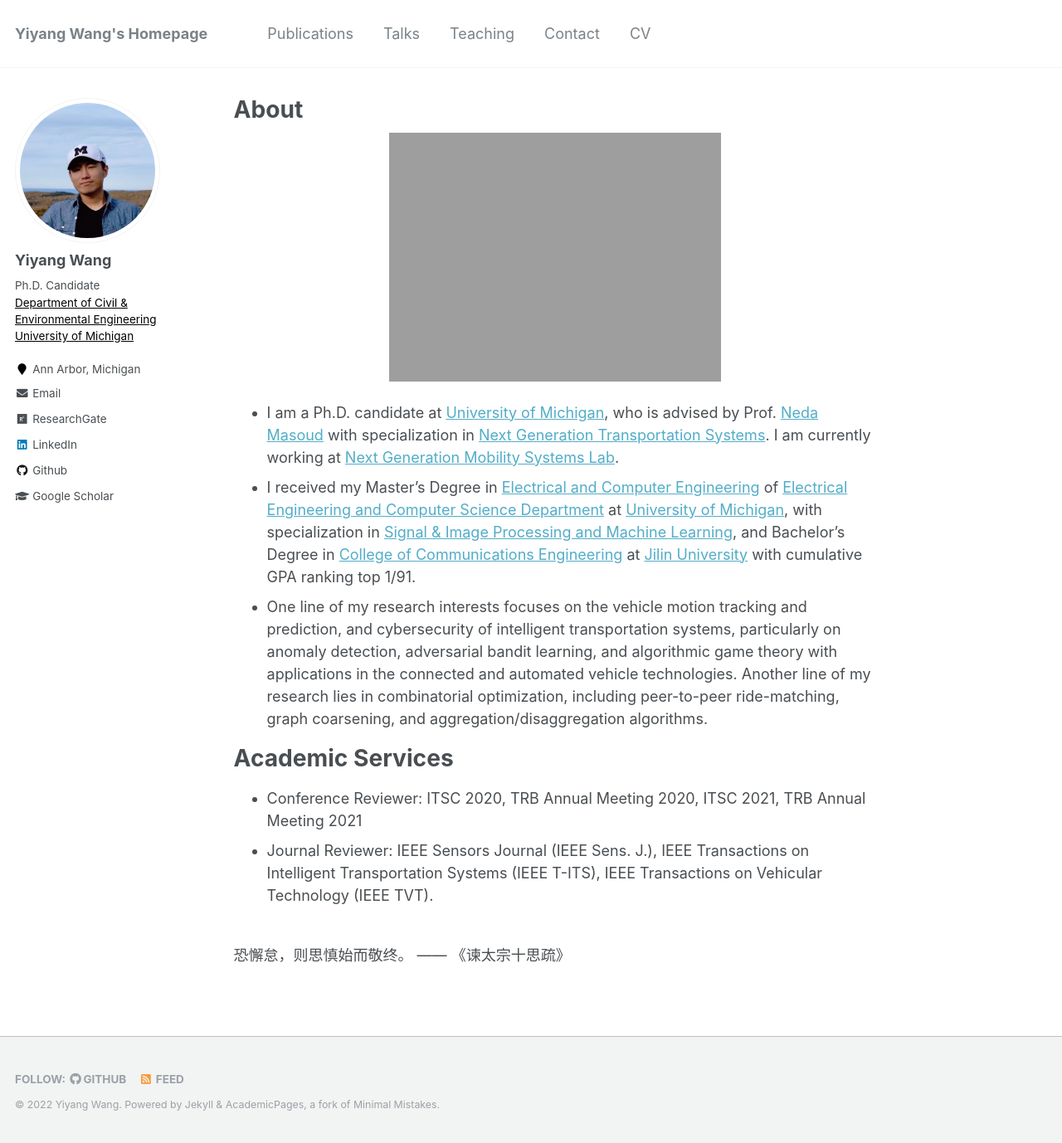
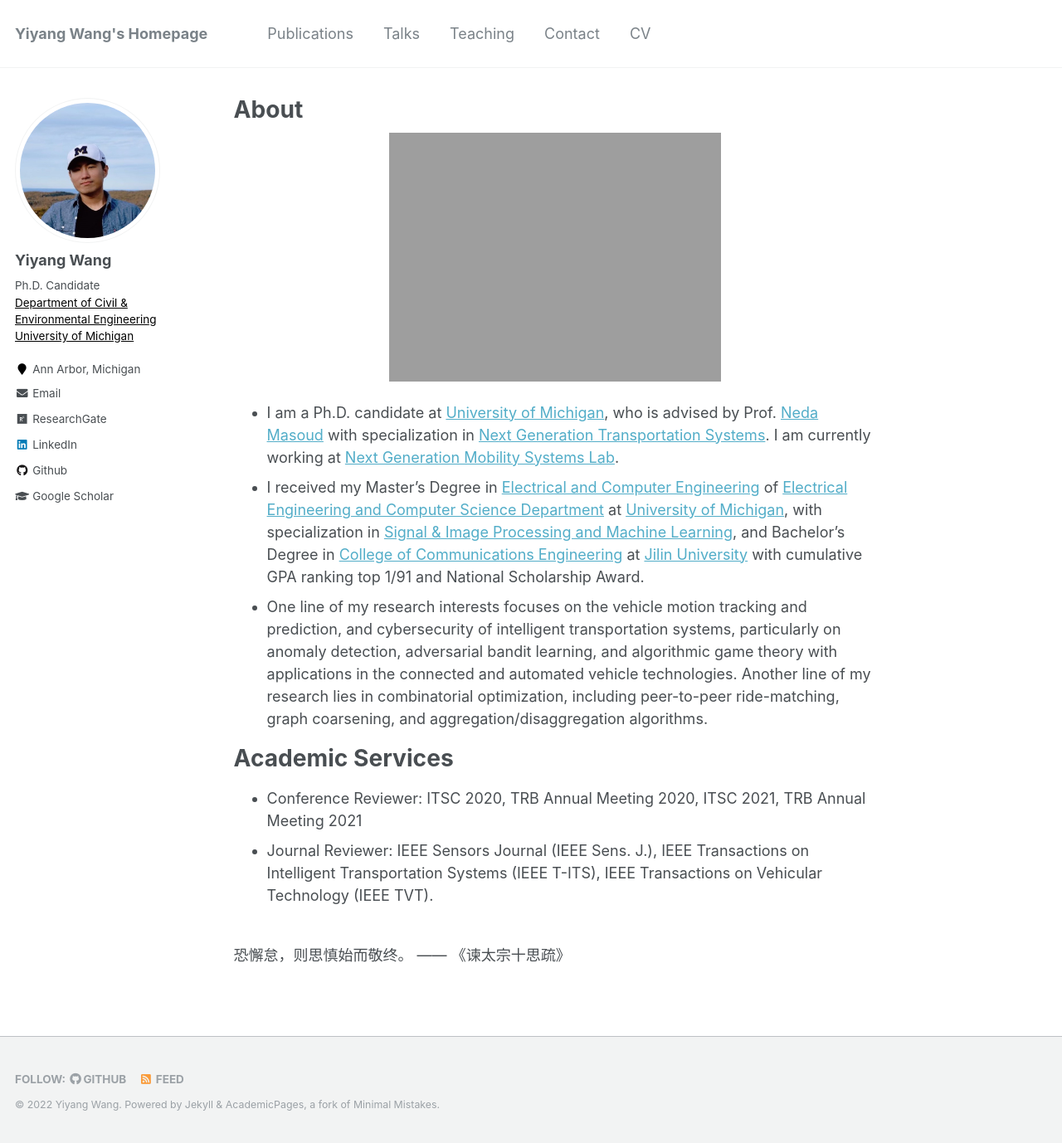
Before and after one commit to yiyangwan/yiyangwan.github.io, a Jekyll site: the page built from _pages/about.md, in a window 1280 px wide and 1378 px high. Shown: the whole window at 83% size. Built offline with Jekyll 4.4.1, drawn with Linux system fonts in a browser that asks for light colours.

Commit message:
Update about.md

```diff
--- a/_pages/about.md
+++ b/_pages/about.md
@@ -16,7 +16,7 @@ redirect_from:
 * I am a Ph.D. candidate
 <!-- in the [Department of Civil and Environmental Engineering](https://cee.engin.umich.edu/)  -->
 at [University of Michigan](https://umich.edu/), who is advised by Prof. [Neda Masoud](https://cee.engin.umich.edu/people/masoud-neda/) with specialization in [Next Generation Transportation Systems](https://cee.engin.umich.edu/research/infrastructure/transportation/). I am currently working at [Next Generation Mobility Systems Lab](http://www-personal.umich.edu/~nmasoud/index.html).
-* I received my Master's Degree in [Electrical and Computer Engineering](https://ece.engin.umich.edu/) of [Electrical Engineering and Computer Science Department](https://eecs.engin.umich.edu/) at [University of Michigan](https://umich.edu/), with specialization in [Signal & Image Processing and Machine Learning](https://ece.engin.umich.edu/research/research-areas/signal-image-processing-and-machine-learning/), and Bachelor's Degree in [College of Communications Engineering](https://dce.jlu.edu.cn/ENGLISH/HOM.htm) at [Jilin University](http://global.jlu.edu.cn/) with cumulative GPA ranking top 1/91.
+* I received my Master's Degree in [Electrical and Computer Engineering](https://ece.engin.umich.edu/) of [Electrical Engineering and Computer Science Department](https://eecs.engin.umich.edu/) at [University of Michigan](https://umich.edu/), with specialization in [Signal & Image Processing and Machine Learning](https://ece.engin.umich.edu/research/research-areas/signal-image-processing-and-machine-learning/), and Bachelor's Degree in [College of Communications Engineering](https://dce.jlu.edu.cn/ENGLISH/HOM.htm) at [Jilin University](http://global.jlu.edu.cn/) with cumulative GPA ranking top 1/91 and National Scholarship Award.
 * One line of my research interests focuses on the vehicle motion tracking and prediction, and cybersecurity of intelligent transportation systems, particularly on anomaly detection, adversarial bandit learning, and algorithmic game theory with applications in the connected and automated vehicle technologies. Another line of my research lies in combinatorial optimization, including peer-to-peer ride-matching, graph coarsening, and aggregation/disaggregation algorithms.
 
 # Academic Services
```
